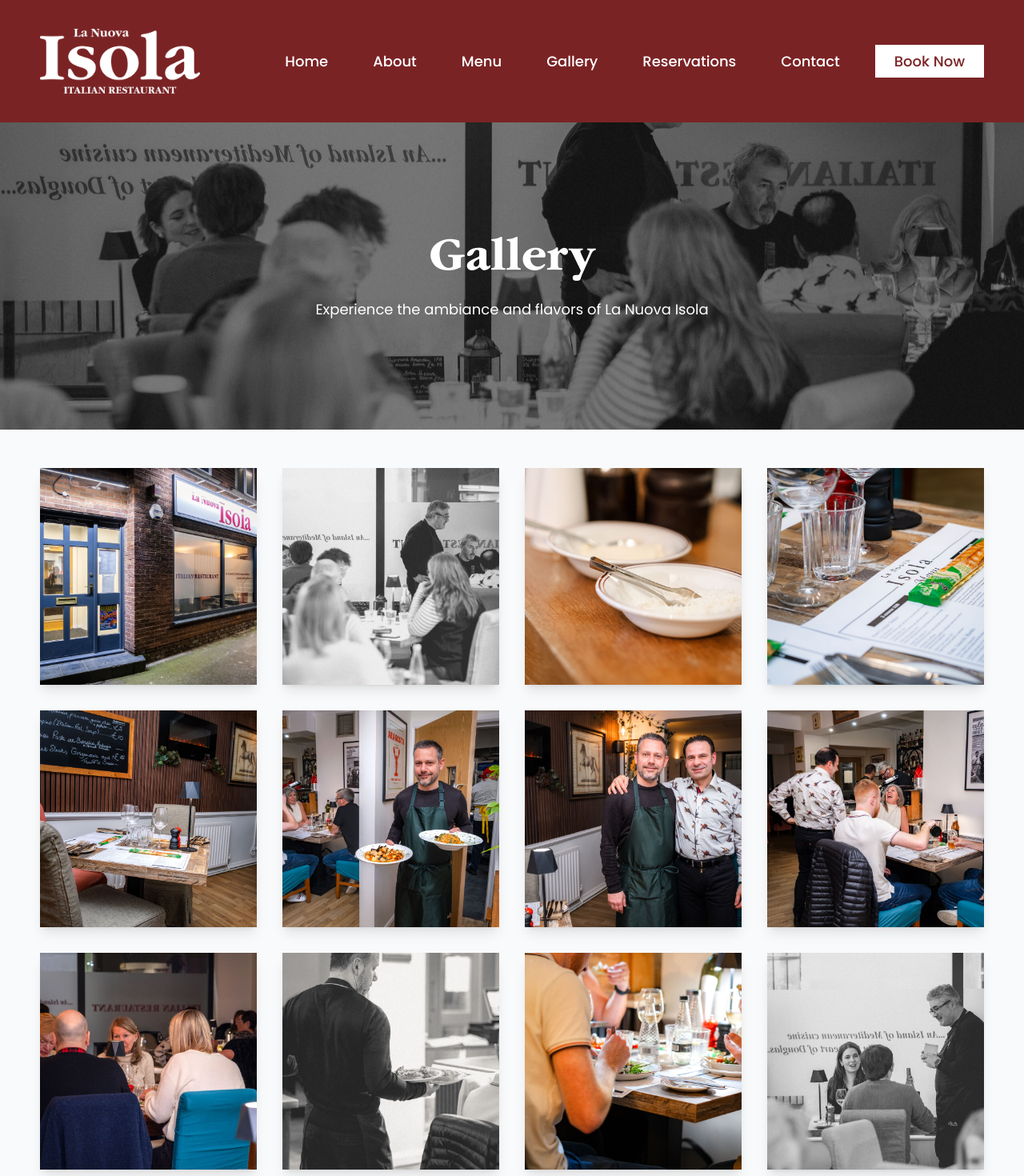
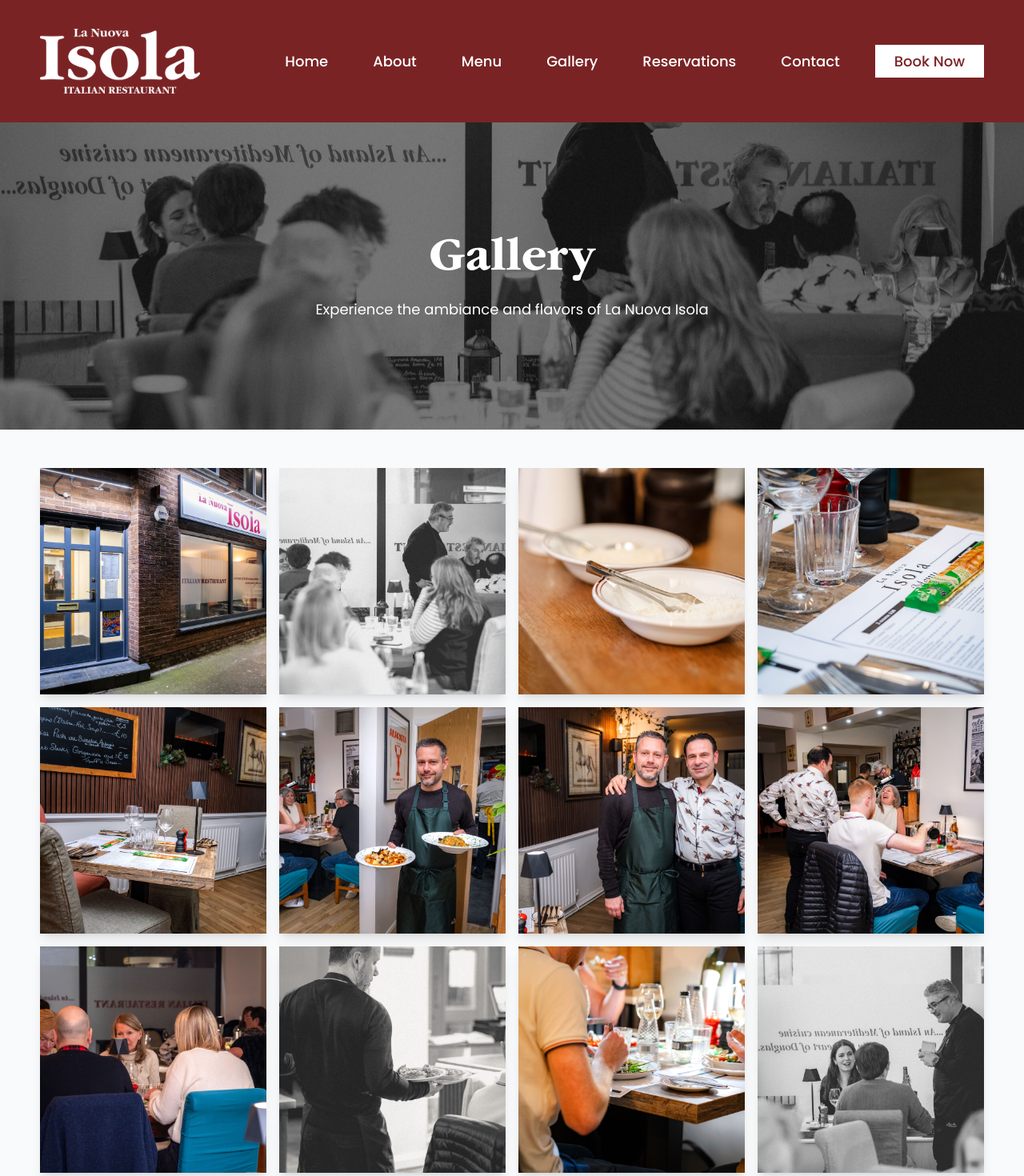
Before and after one commit to LYNKSPortal/la-nuova-isola-iom, a Next.js app: page /gallery in a window 1280 px wide. Shown: the top 1470 px of the page at 80% size. Built offline with nearby package versions, Linux system fonts and the light colour scheme.

Commit message:
Reduce gap between gallery images from gap-8 to gap-4

```diff
--- a/src/app/gallery/page.tsx
+++ b/src/app/gallery/page.tsx
@@ -389,7 +389,7 @@ export default function Gallery() {
       {/* Gallery Grid */}
       <section className="py-12 bg-gray-50">
         <div className="px-[20px] sm:px-[20px] md:px-[50px] lg:px-[50px] xl:px-[50px]">
-          <div className="grid grid-cols-1 sm:grid-cols-2 md:grid-cols-3 lg:grid-cols-4 gap-8">
+          <div className="grid grid-cols-1 sm:grid-cols-2 md:grid-cols-3 lg:grid-cols-4 gap-4">
             {galleryImages.map((image) => (
               <div key={image.id} className="bg-white shadow-lg">
                 <div className="relative aspect-square">
```
